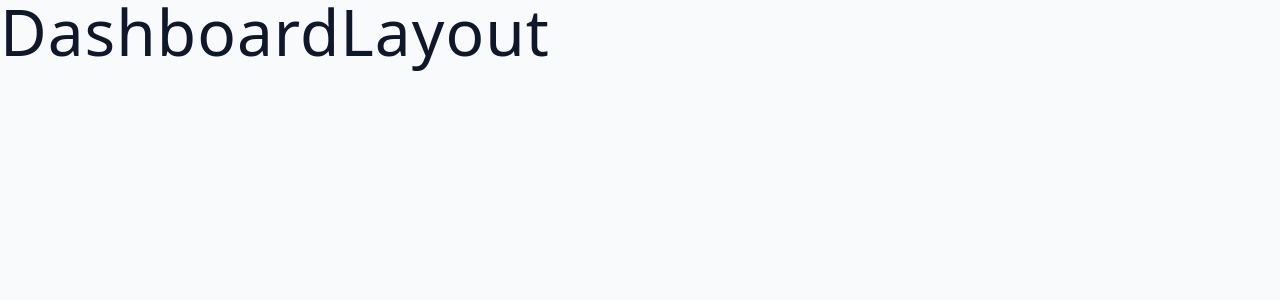
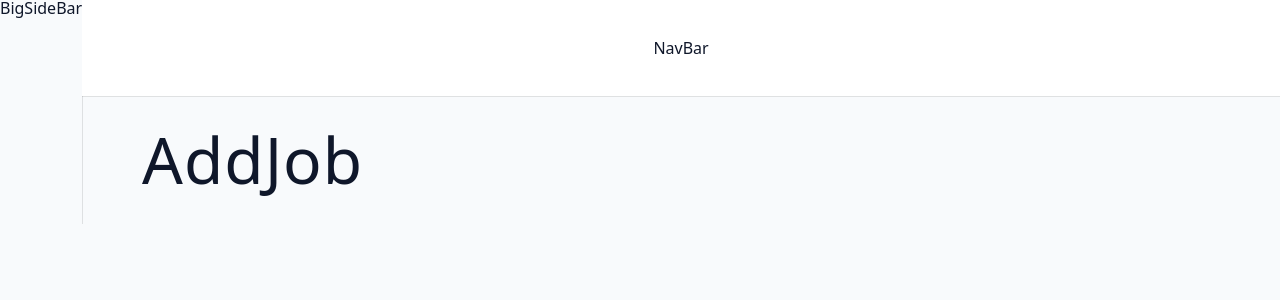
Before and after one commit to Aroshana1/TopJobs, a React (Vite) app in the folder client/: page /dashboard in a window 1280 px wide. Shown: the top 300 px of the page. Built offline with nearby package versions, Linux system fonts and the light colour scheme.

Commit message:
dashboard setup

```diff
--- a/client/src/App.jsx
+++ b/client/src/App.jsx
@@ -7,6 +7,11 @@
   Login,
   DashboardLayout,
   Error,
+  AddJob,
+  Stats,
+  AllJobs,
+  Profile,
+  Admin,
 } from "./pages";
 const router = createBrowserRouter([
   {
@@ -29,6 +34,28 @@
       {
         path: "dashboard",
         element: <DashboardLayout />,
+        children: [
+          {
+            index: true,
+            element: <AddJob />,
+          },
+          {
+            path: "stats",
+            element: <Stats />,
+          },
+          {
+            path: "all-jobs",
+            element: <AllJobs />,
+          },
+          {
+            path: "profile",
+            element: <Profile />,
+          },
+          {
+            path: "admin",
+            element: <Admin />,
+          },
+        ],
       },
     ],
   },
--- a/client/src/assets/wrappers/Dashboard.js
+++ b/client/src/assets/wrappers/Dashboard.js
@@ -1,4 +1,4 @@
-import styled from 'styled-components';
+import styled from "styled-components";
 
 const Wrapper = styled.section`
   .dashboard {
@@ -10,6 +10,7 @@
     margin: 0 auto;
     padding: 2rem 0;
   }
+
   @media (min-width: 992px) {
     .dashboard {
       grid-template-columns: auto 1fr;
--- /dev/null
+++ b/client/src/components/BigSideBar.jsx
@@ -0,0 +1,8 @@
+import React from "react";
+import Wrapper from "../assets/wrappers/BigSidebar";
+
+const BigSideBar = () => {
+  return <Wrapper>BigSideBar</Wrapper>;
+};
+
+export default BigSideBar;
--- /dev/null
+++ b/client/src/components/NavBar.jsx
@@ -0,0 +1,8 @@
+import React from "react";
+import Wrapper from "../assets/wrappers/Navbar";
+
+const NavBar = () => {
+  return <Wrapper>NavBar</Wrapper>;
+};
+
+export default NavBar;
--- /dev/null
+++ b/client/src/components/SmallSideBar.jsx
@@ -0,0 +1,8 @@
+import React from "react";
+import Wrapper from "../assets/wrappers/SmallSidebar";
+
+const SmallSideBar = () => {
+  return <Wrapper>SmallSideBar</Wrapper>;
+};
+
+export default SmallSideBar;
--- a/client/src/components/index.js
+++ b/client/src/components/index.js
@@ -1,2 +1,5 @@
 export { default as Logo } from "./Logo";
 export { default as FormRow } from "./FormRow";
+export { default as NavBar } from "./NavBar";
+export { default as BigSideBar } from "./BigSideBar";
+export { default as SmallSideBar } from "./SmallSideBar";
--- a/client/src/pages/DashboardLayout.jsx
+++ b/client/src/pages/DashboardLayout.jsx
@@ -1,7 +1,23 @@
 import React from "react";
+import { Outlet } from "react-router-dom";
+import Wrapper from "../assets/wrappers/Dashboard";
+import { BigSideBar, NavBar, SmallSideBar } from "../components";
 
 const DashboardLayout = () => {
-  return <h1>DashboardLayout</h1>;
+  return (
+    <Wrapper>
+      <main className="dashboard">
+        <SmallSideBar />
+        <BigSideBar />
+        <div>
+          <NavBar />
+          <div className="dashboard-page">
+            <Outlet />
+          </div>
+        </div>
+      </main>
+    </Wrapper>
+  );
 };
 
 export default DashboardLayout;
```
